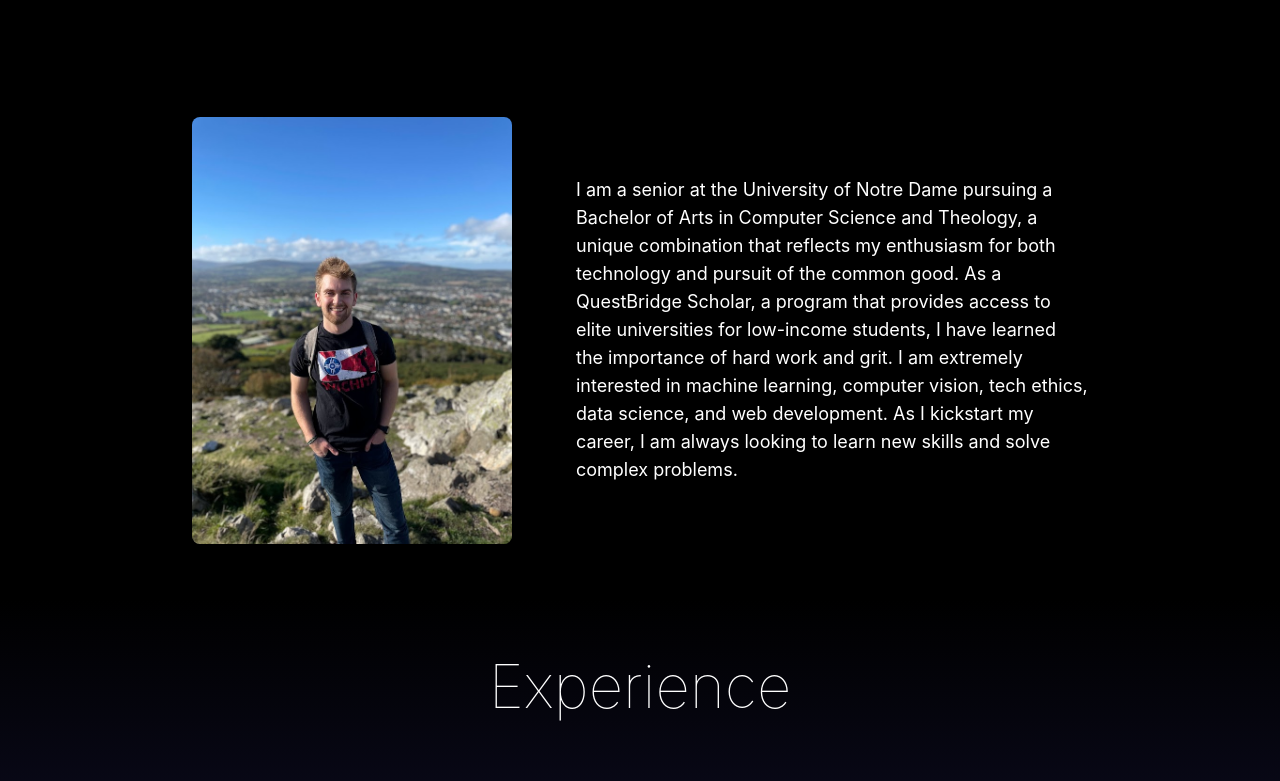
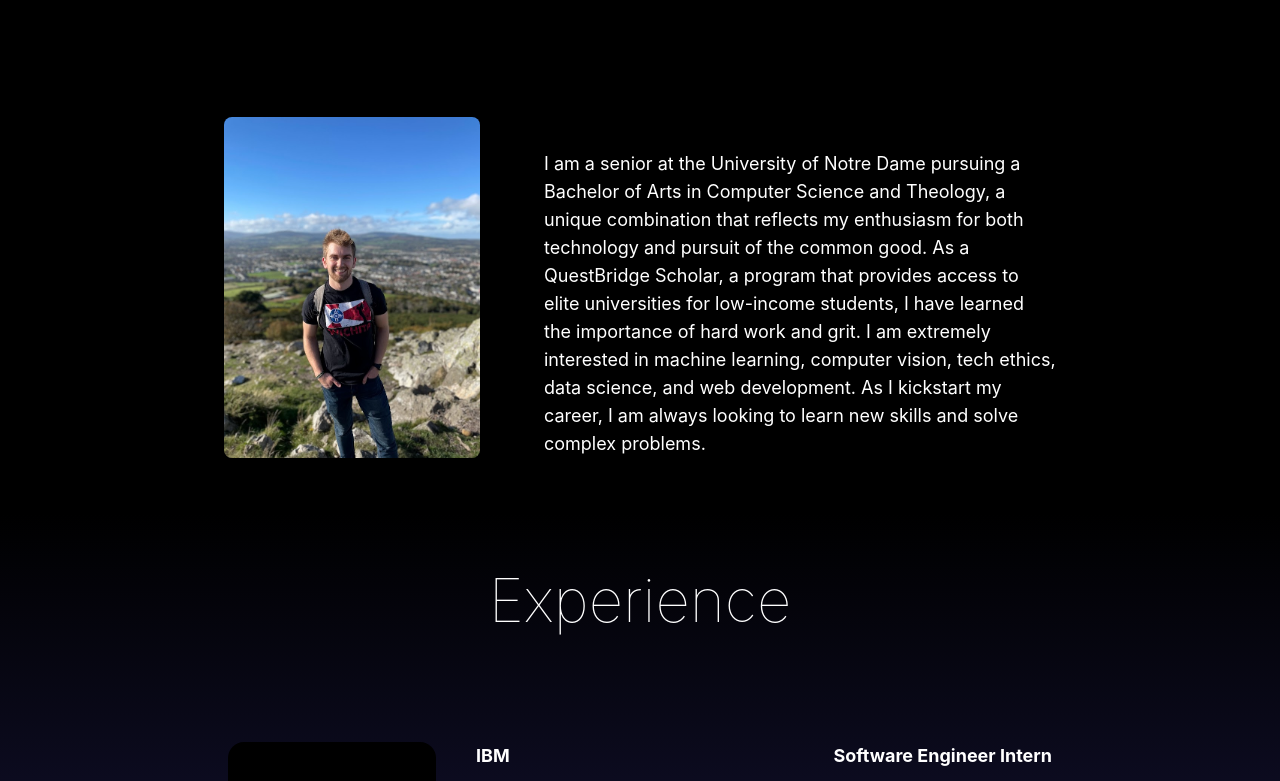
Before and after one commit to GusHauge/GusHauge.github.io, a React (Create React App) app: page / in a window 1280 px wide. Shown: the part 959-1740 px from the top of the page. Built offline with nearby package versions, Linux system fonts and the light colour scheme.

Commit message:
Started responsive styling

```diff
--- a/src/components/About.js
+++ b/src/components/About.js
@@ -5,13 +5,15 @@ export const About = () => {
       class="flex flex-col w-full h-fit bg-black items-center space-y-28 py-14 px-10"
     >
       <h1 class="text-6xl font-thin">About Me</h1>
-      <div class="flex items-center justify-center space-x-16">
-        <img
-          src={require("../images/Bray_Frontal.jpg")}
-          alt="Gus"
-          class="rounded-lg max-w-xs"
-        />
-        <p class="text-lg max-w-lg">
+      <div class="flex flex-col sm:flex-row items-center justify-center space-y-8 space-x-16">
+        <div class="shrink-0">
+          <img
+            src={require("../images/Bray_Frontal.jpg")}
+            alt="Gus"
+            class="rounded-lg w-36 sm:w-44 md:w-56 lg:w-64"
+          />
+        </div>
+        <p class="text-sm md:text-base lg:text-lg max-w-lg">
           I am a senior at the University of Notre Dame pursuing a Bachelor of
           Arts in Computer Science and Theology, a unique combination that
           reflects my enthusiasm for both technology and pursuit of the common
--- a/src/components/Experience.js
+++ b/src/components/Experience.js
@@ -7,13 +7,15 @@ export const Experience = () => {
       <h1 class="text-6xl font-thin">Experience</h1>
       <div class="flex flex-col gap-24">
         <div class="flex justify-center space-x-10">
+          <div class="shrink-0">
             <a href="https://www.ibm.com" target="_blank" rel="noreferrer">
               <img
                 src={require("../images/IBM_logo.png")}
                 alt="IBM"
-              class="rounded-2xl h-auto w-auto max-h-52 max-w-52 min-h-[8rem] min-w-[8rem]"
+                class="rounded-2xl w-28 sm:w-36 md:w-48 lg:w-52"
               />
             </a>
+          </div>
           <div class="flex flex-col space-y-4 max-w-xl">
             <div class="flex justify-between">
               <h1 class="text-lg font-bold ">IBM</h1>
```
Lines whose indentation alone changed are shown as unchanged.
